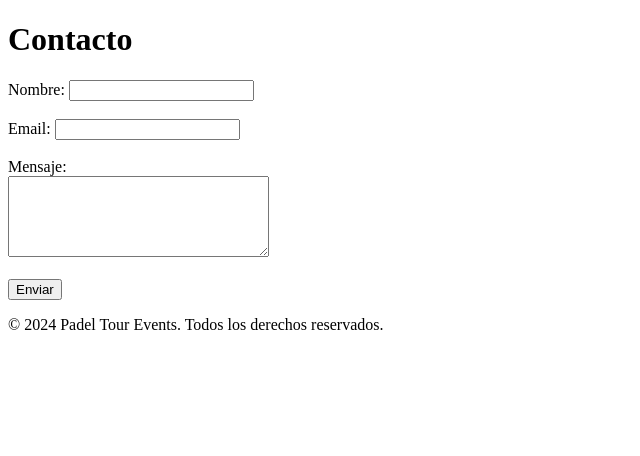
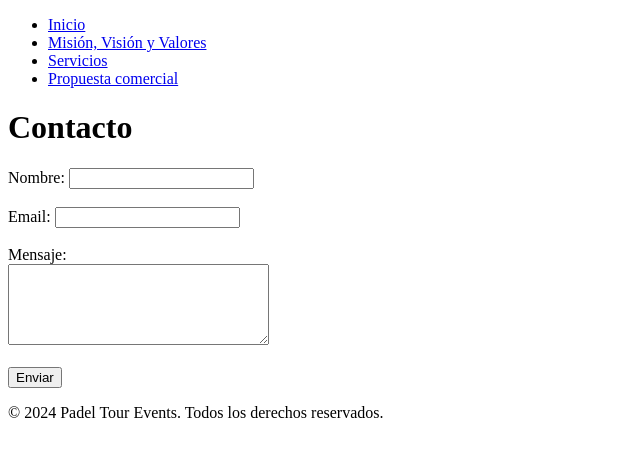
Before and after one commit to Nicoloru2001/UVA1-ejercitacion, a plain HTML site: page contacto.html in a window 1280 px wide. Shown: the whole page, without its empty margins (0-640 px from the left). Drawn offline with Linux system fonts and the light colour scheme.

Commit message:
version2

```diff
--- a/contacto.html
+++ b/contacto.html
@@ -3,6 +3,16 @@
 <head>
     <title>Contacto - Padel Events</title>
 </head>
+<header>
+    <nav>
+        <ul>
+            <li><a href="index.html">Inicio</a></li>
+            <li><a href="mision-vision-valores.html">Misión, Visión y Valores</a></li>
+            <li><a href="servicios.html">Servicios</a></li>
+            <li><a href="propuesta-comercial.html">Propuesta comercial</a></li>
+        </ul>
+    </nav>
+</header>
 <body>
     <h1>Contacto</h1>
 
```
Also changed, not shown: mision-vision-valores.html (+8 -0 lines), propuesta-comercial.html (+8 -0 lines), servicios.html (+11 -0 lines).
